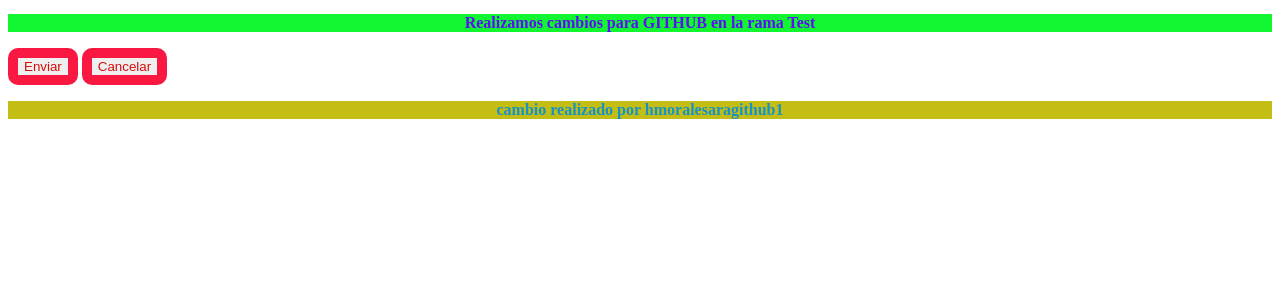
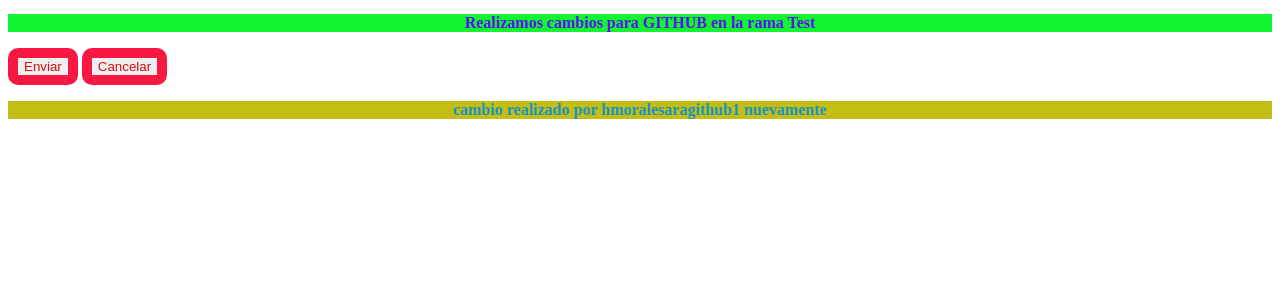
Before and after one commit to comunidadhama/ProyectoInicialPHP, a PHP site: page /strings.php in a window 1280 px wide. Shown: the part 224-524 px from the top of the page. Run offline with PHP 8.4, Linux system fonts and the light colour scheme.

Commit message:
segundo commit como hm1

```diff
--- a/strings.php
+++ b/strings.php
@@ -62,6 +62,6 @@ echo "<p class='resaltarRamaTest'> Realizamos cambios para GITHUB en la rama Tes
 
 <input class="btnEnviar" type="submit" name="btnEnviando" value="Enviar" id="btnEnviando">
 <input class="btnEnviar" type="submit" name="btnCancelar" value="Cancelar" id="btnCancelar">
-<p class="resaltar">cambio realizado por hmoralesaragithub1</p>
+<p class="resaltar">cambio realizado por hmoralesaragithub1 nuevamente</p>
 </body>
 </html>
```
